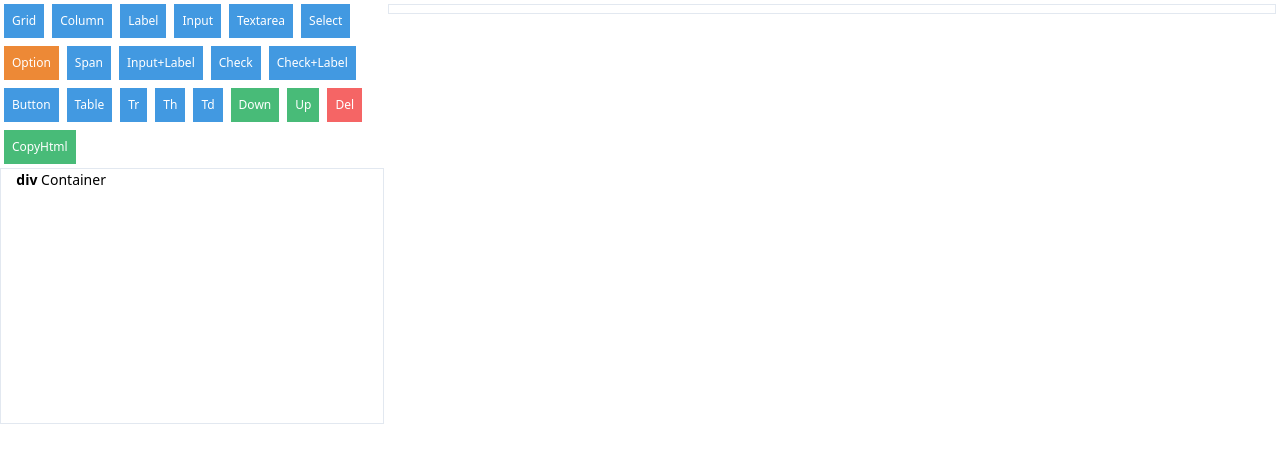
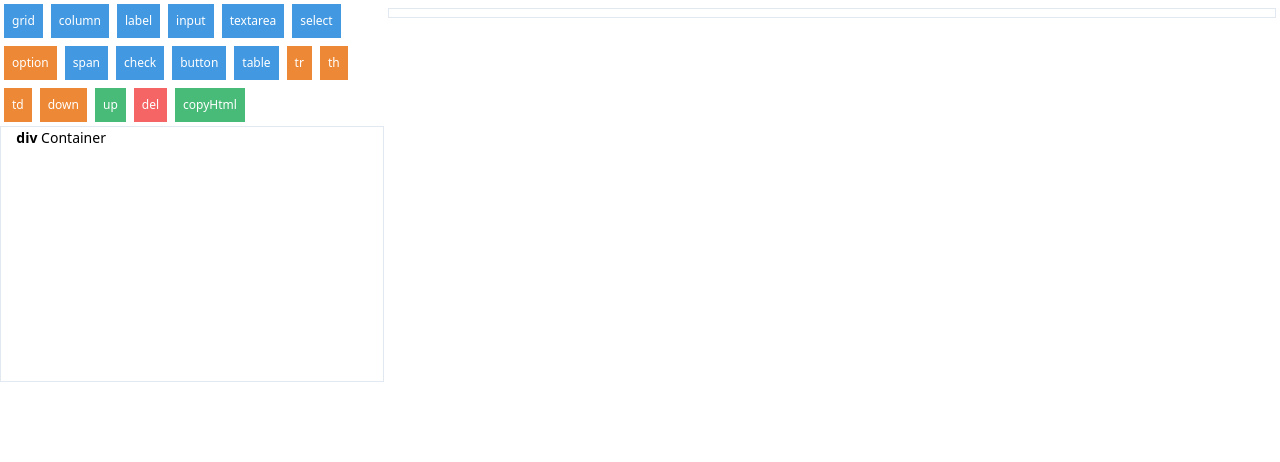
Before and after one commit to hector-co/form-designer, a Vue app: page / in a window 1280 px wide. Shown: the top 462 px of the page. Built offline with nearby package versions, Linux system fonts and the light colour scheme; what vue-js-modal would draw is missing.

Commit message:
adjusts in ui

```diff
--- a/src/App.vue
+++ b/src/App.vue
@@ -1,98 +1,100 @@
 <template>
   <div id="app">
-    <div class="flex">
-      <div class="left-panel">
+    <div class="flex flex-wrap lg:flex-no-wrap">
+      <div class="left-panel flex flex-wrap">
+        <div class="w-full">
           <button
             @click="addGrid"
             class="bg-blue-500 hover:bg-blue-700 text-white py-2 px-2 mx-1 my-1 text-xs"
-        >Grid</button>
+          >grid</button>
           <button
             @click="addColumn"
             class="bg-blue-500 hover:bg-blue-700 text-white py-2 px-2 mx-1 my-1 text-xs"
-        >Column</button>
+          >column</button>
           <button
             @click="addLabel"
             class="bg-blue-500 hover:bg-blue-700 text-white py-2 px-2 mx-1 my-1 text-xs"
-        >Label</button>
+          >label</button>
           <button
             @click="addInput"
             class="bg-blue-500 hover:bg-blue-700 text-white py-2 px-2 mx-1 my-1 text-xs"
-        >Input</button>
+          >input</button>
           <button
             @click="addTextarea"
             class="bg-blue-500 hover:bg-blue-700 text-white py-2 px-2 mx-1 my-1 text-xs"
-        >Textarea</button>
+          >textarea</button>
           <button
             @click="addSelect"
             class="bg-blue-500 hover:bg-blue-700 text-white py-2 px-2 mx-1 my-1 text-xs"
-        >Select</button>
+          >select</button>
           <button
             @click="addOption"
             class="bg-orange-500 hover:bg-orange-700 text-white py-2 px-2 mx-1 my-1 text-xs"
-        >Option</button>
+          >option</button>
           <button
             @click="addSpan"
             class="bg-blue-500 hover:bg-blue-700 text-white py-2 px-2 mx-1 my-1 text-xs"
-        >Span</button>
-        <button
+          >span</button>
+          <!-- <button
           @click="addInputWithLabel"
           class="bg-blue-500 hover:bg-blue-700 text-white py-2 px-2 mx-1 my-1 text-xs"
-        >Input+Label</button>
+          >input+label</button>-->
           <button
             @click="addCheck"
             class="bg-blue-500 hover:bg-blue-700 text-white py-2 px-2 mx-1 my-1 text-xs"
-        >Check</button>
-        <button
+          >check</button>
+          <!-- <button
           @click="addCheckWithLabel"
           class="bg-blue-500 hover:bg-blue-700 text-white py-2 px-2 mx-1 my-1 text-xs"
-        >Check+Label</button>
+          >Check+Label</button>-->
           <button
             @click="addButton"
             class="bg-blue-500 hover:bg-blue-700 text-white py-2 px-2 mx-1 my-1 text-xs"
-        >Button</button>
+          >button</button>
           <button
             @click="addTable"
             class="bg-blue-500 hover:bg-blue-700 text-white py-2 px-2 mx-1 my-1 text-xs"
-        >Table</button>
+          >table</button>
           <button
             @click="addTableRow"
-          class="bg-blue-500 hover:bg-blue-700 text-white py-2 px-2 mx-1 my-1 text-xs"
-        >Tr</button>
+            class="bg-orange-500 hover:bg-orange-700 text-white py-2 px-2 mx-1 my-1 text-xs"
+          >tr</button>
           <button
             @click="addHeaderCell"
-          class="bg-blue-500 hover:bg-blue-700 text-white py-2 px-2 mx-1 my-1 text-xs"
-        >Th</button>
+            class="bg-orange-500 hover:bg-orange-700 text-white py-2 px-2 mx-1 my-1 text-xs"
+          >th</button>
           <button
             @click="addDataCell"
-          class="bg-blue-500 hover:bg-blue-700 text-white py-2 px-2 mx-1 my-1 text-xs"
-        >Td</button>
+            class="bg-orange-500 hover:bg-orange-700 text-white py-2 px-2 mx-1 my-1 text-xs"
+          >td</button>
           <button
             @click="moveUp"
-          class="bg-green-500 hover:bg-green-700 text-white py-2 px-2 mx-1 my-1 text-xs"
-        >Down</button>
+            class="bg-orange-500 hover:bg-orange-700 text-white py-2 px-2 mx-1 my-1 text-xs"
+          >down</button>
           <button
             @click="moveDown"
             class="bg-green-500 hover:bg-green-700 text-white py-2 px-2 mx-1 my-1 text-xs"
-        >Up</button>
+          >up</button>
           <button
             @click="deleteComponent"
             class="bg-red-500 hover:bg-red-700 text-white py-2 px-2 mx-1 my-1 text-xs"
-        >Del</button>
+          >del</button>
           <button
             @click="copyHtmlCode"
             class="bg-green-500 hover:bg-green-700 text-white py-2 px-2 mx-1 my-1 text-xs"
-        >CopyHtml</button>
+          >copyHtml</button>
+        </div>
 
-        <div class="tree-container mb-2 border overflow-y-auto">
+        <div class="tree-container mb-2 border w-full md:w-1/2 lg:w-full overflow-y-auto">
           <TreeView :model="root"></TreeView>
         </div>
 
-        <div ref="propsContainer" class="properties-container overflow-y-auto">
+        <div ref="propsContainer" class="properties-container w-full md:w-1/2 lg:w-full overflow-y-auto">
           <PropertiesView :model="selected"></PropertiesView>
         </div>
       </div>
       <div class="w-full">
-        <div ref="compsContainer" class="mx-1 my-1 px-1 py-1 border overflow-y-auto">
+        <div ref="compsContainer" class="mx-1 my-1 px-1 py-1 md:mt-2 border overflow-y-auto">
           <DefaultComponent :model="root"></DefaultComponent>
         </div>
       </div>
@@ -228,7 +230,7 @@ export default class App extends Vue {
     const maxHeight = document.documentElement.clientHeight;
     (this.$refs.propsContainer as HTMLElement).style.maxHeight = `${maxHeight -
       256 -
-      190}px`;
+      140}px`;
     (this.$refs.compsContainer as HTMLElement).style.maxHeight = `${maxHeight -
       20}px`;
   }
@@ -249,7 +251,9 @@ export default class App extends Vue {
 }
 
 .left-panel {
+  @media (min-width: 1024px) {
     width: 24rem;
     min-width: 24rem;
   }
+}
 </style>
--- a/src/components/custom/base-custom-component.ts
+++ b/src/components/custom/base-custom-component.ts
@@ -15,6 +15,6 @@ export class BaseCustomComponent extends Vue {
   }
 
   get layoutCss(): string[] {
-    return this.model.properties.cssArray;
+    return [this.isSelected ? 'selected' : '', ...this.model.properties.cssArray];
   }
 }
```
Lines whose indentation alone changed are shown as unchanged.
